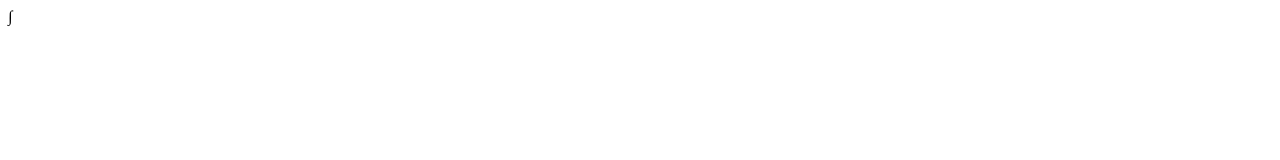
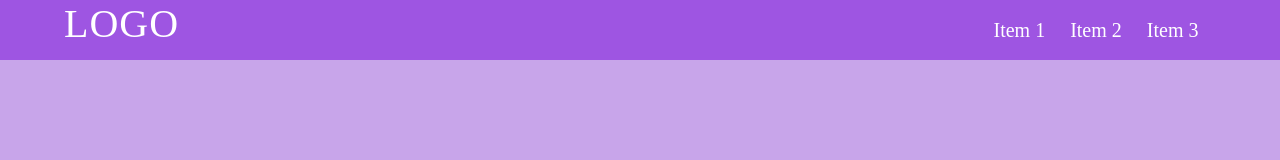
Before and after one commit to CarolinaNS/test-git-github, a plain HTML site: page index.html in a window 1280 px wide. Drawn offline with Linux system fonts and the light colour scheme.

Commit message:
Se agrego estilos al header

```diff
--- a/css/styles.css
+++ b/css/styles.css
@@ -1,5 +1,49 @@
 *{
-    background-color: rgba(184, 131, 233, 0.924);
     margin: 0;
     padding: 0;
 }
+
+li {
+    list-style: none;
+}
+
+body {
+    background-color: rgba(196, 158, 233, 0.924);
+}
+
+header{
+    width: 100%;
+    height: 60px;
+    box-shadow: 1px 1px 0px 0px solid gray;
+    background-color:  rgba(155, 79, 226, 0.924);
+    color:white;
+}
+
+#header-container{
+    width: 90%;
+    min-height: 60px;
+    margin: 0 auto;
+}
+
+#logo {
+    display: inline-block;
+    width: 30%;
+    font-size: 40px;
+    letter-spacing: 1px;
+    text-transform: uppercase;
+}
+
+#menu {
+    display: inline-block;
+    width: 69%;
+    font-size: 20px;
+}
+
+#menu ul {
+    text-align: right;
+}
+
+#menu ul li {
+    display: inline-block;
+    padding: 0px 10px;
+}
--- a/index.html
+++ b/index.html
@@ -5,16 +5,30 @@
     <meta charset="UTF-8">
     <meta http-equiv="X-UA-Compatible" content="IE=edge">
     <meta name="viewport" content="width=device-width, initial-scale=1.0">
+    <link rel="stylesheet" href="css/styles.css">
     <title>Git y GitHub Platzi</title>
 </head>
 
 <body>
-    <header></header>
+    <header>
+        <div id="header-container">
+            <div id="logo">
+                <span>LOGO</span>
+            </div>
+            <div id="menu">
+                <ul>
+                    <li>Item 1</li>
+                    <li>Item 2</li>
+                    <li>Item 3</li>
+                </ul>
+            </div>
+        </div>
+    </header>
     <div id="container">
 
     </div>
     <footer>
-        ∫
+
     </footer>
 </body>
 
```
